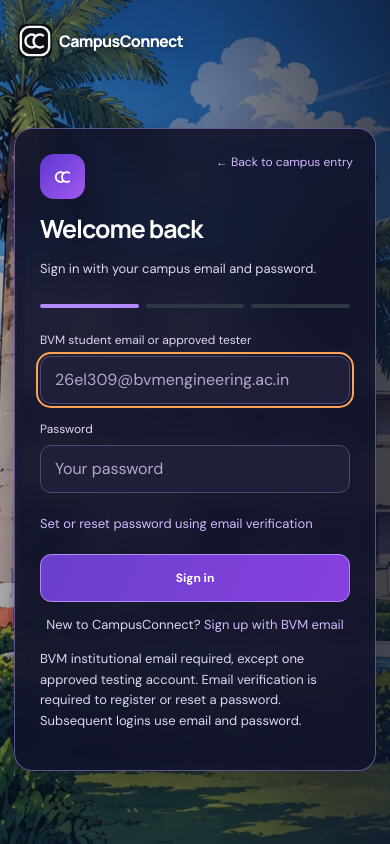
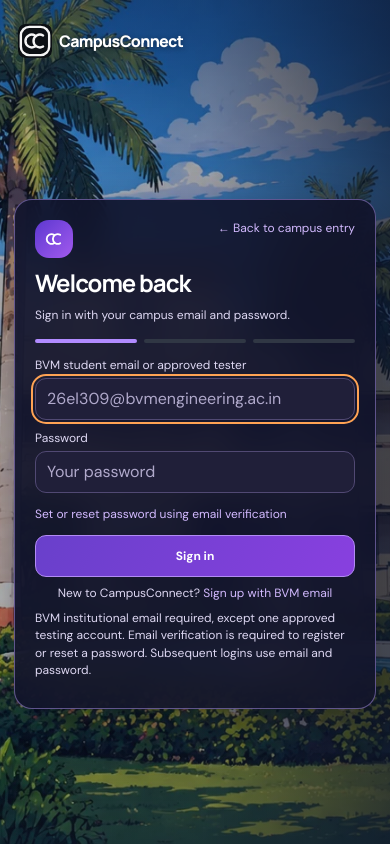
Before and after one commit to miteshpipaliya/CampusConnect, a Next.js app: page /login in a window 390 px wide. Built offline with nearby package versions, Linux system fonts and the light colour scheme.

Commit message:
fix(campus): lock public scenes to viewport and prevent email-driven background zoom

```diff
--- a/src/app/campus-illustrated.css
+++ b/src/app/campus-illustrated.css
@@ -164,3 +164,67 @@ html:has(.cc-campus-entry,.cc-campus-account,.cc-campus-intro,.cc-campus-auth){s
 .cc-intro-dialogue{width:100%;min-width:0;box-sizing:border-box}
 .cc-intro-transcript{min-width:0;overscroll-behavior:contain}
 @media(max-width:700px),(orientation:portrait){.cc-campus-intro{padding-block-start:max(70px,env(safe-area-inset-top));padding-block-end:max(20px,env(safe-area-inset-bottom))}.cc-intro-layout{margin:0 auto;width:min(100%,520px)}}
+
+/* Public campus pages are viewport-sized scenes, not content-sized backgrounds.
+   Only the foreground panel can scroll on exceptionally short screens or when
+   the keyboard opens. The underlying artwork never grows with the form. */
+html:has(.cc-campus-entry,.cc-campus-account,.cc-campus-intro,.cc-campus-auth),
+body:has(.cc-campus-entry,.cc-campus-account,.cc-campus-intro,.cc-campus-auth){
+ height:100%;min-height:0;overflow:hidden;overscroll-behavior:none;scrollbar-gutter:auto
+}
+.cc-campus-entry,.cc-campus-entry-stage,.cc-campus-account,.cc-campus-intro,.cc-campus-auth.auth-page{
+ width:100%;height:100dvh;min-height:0;max-height:100dvh;overflow:hidden;box-sizing:border-box
+}
+.cc-campus-entry-stage{grid-template-rows:auto minmax(0,1fr) auto}
+:is(.cc-campus-entry-stage,.cc-campus-account,.cc-campus-intro,.cc-campus-auth)>.cc-campus-scene{
+ position:absolute;inset:0;width:100%;height:100%;overflow:hidden;pointer-events:none
+}
+.cc-campus-account{padding-block:clamp(66px,10dvh,125px) clamp(30px,5dvh,66px);justify-content:center}
+.cc-campus-account-card,.cc-campus-auth .cc-otp-card{
+ flex:0 1 auto;min-height:0;max-height:100%;overflow-y:auto;overflow-x:hidden;
+ overscroll-behavior:contain;scrollbar-width:none
+}
+.cc-campus-account-card::-webkit-scrollbar,.cc-campus-auth .cc-otp-card::-webkit-scrollbar,.cc-intro-dialogue::-webkit-scrollbar{display:none}
+.cc-campus-auth.auth-page{padding-block:clamp(62px,9dvh,100px) clamp(14px,3dvh,40px)}
+.cc-campus-auth .cc-otp-card{padding:clamp(22px,2.5vw,38px)!important;scroll-padding-block:12px}
+.cc-campus-auth .cc-otp-card .auth-legal{overflow-wrap:anywhere}
+.cc-campus-intro{grid-template-rows:minmax(0,1fr);align-content:stretch;align-items:center}
+.cc-intro-layout{max-height:100%;min-height:0;grid-template-rows:minmax(0,1fr)}
+.cc-intro-dialogue{min-height:0;max-height:100%;overflow-y:auto;overscroll-behavior:contain;scrollbar-width:none}
+@media(max-height:850px){
+ .cc-campus-auth .cc-otp-card{padding:22px 28px!important}
+ .cc-campus-auth .cc-otp-card h1{font-size:clamp(24px,3vw,29px);margin:8px 0}
+ .cc-campus-auth .cc-otp-icon{width:38px;height:38px}
+ .cc-campus-auth .cc-otp-card>p{margin:8px 0;font-size:12px;line-height:1.45}
+ .cc-campus-auth .cc-otp-steps{margin:14px 0}
+ .cc-campus-auth .cc-otp-card .auth-form{gap:10px}
+ .cc-campus-auth .cc-otp-card .auth-form label{gap:5px}
+ .cc-campus-auth .cc-otp-card .auth-form input:not([type=checkbox]),.cc-campus-auth .cc-otp-card .auth-form select{height:42px;min-height:42px;padding:8px 11px}
+ .cc-campus-auth .cc-email-preview{padding:9px 11px;gap:3px;font-size:12px;line-height:1.35}
+ .cc-campus-auth .cc-email-preview small{font-size:10px;line-height:1.4}
+ .cc-campus-auth .cc-text-action{font-size:12px;padding:3px 0}
+ .cc-campus-auth .cc-otp-card .primary-button.full{min-height:42px}
+ .cc-campus-auth .cc-campus-auth-back{top:22px;right:28px}
+}
+@media(max-width:700px),(orientation:portrait){
+ .cc-campus-account{align-items:center;justify-content:flex-end;padding:clamp(65px,22dvh,220px) 16px clamp(32px,6dvh,58px)}
+ .cc-campus-account-card{padding:20px;gap:10px}
+ .cc-campus-account-card h1{font-size:clamp(26px,6vw,40px)}
+ .cc-campus-account-icon{width:44px;height:44px}
+ .cc-campus-auth.auth-page{padding:clamp(58px,9dvh,85px) 14px 12px}
+ .cc-campus-auth .cc-otp-card{padding:20px!important}
+ .cc-campus-auth .cc-campus-auth-back{top:20px;right:20px}
+ .cc-campus-auth .cc-otp-card .auth-form input:not([type=checkbox]),.cc-campus-auth .cc-otp-card .auth-form select{font-size:16px}
+}
+@media(max-height:560px){
+ .cc-campus-entry-stage{padding:10px 14px}
+ .cc-campus-entry-title{top:20%}
+ .cc-campus-entry-title h1{font-size:clamp(45px,15dvh,100px)}
+ .cc-campus-entry-title .cc-campus-entry-script{font-size:clamp(15px,3.8dvh,24px)}
+ .cc-campus-enter-button{min-height:40px;margin-bottom:7px;padding:8px 14px}
+ .cc-campus-account{padding:55px 14px 24px}
+ .cc-campus-account-card{padding:16px;gap:7px}
+ .cc-campus-intro{padding-block:55px 12px}
+ .cc-intro-transcript{min-height:65px;max-height:30dvh}
+ .cc-campus-auth.auth-page{padding-block:55px 10px}
+}
```
Also changed, not shown: 2 other files (tests, documents, lock files or other folders).
